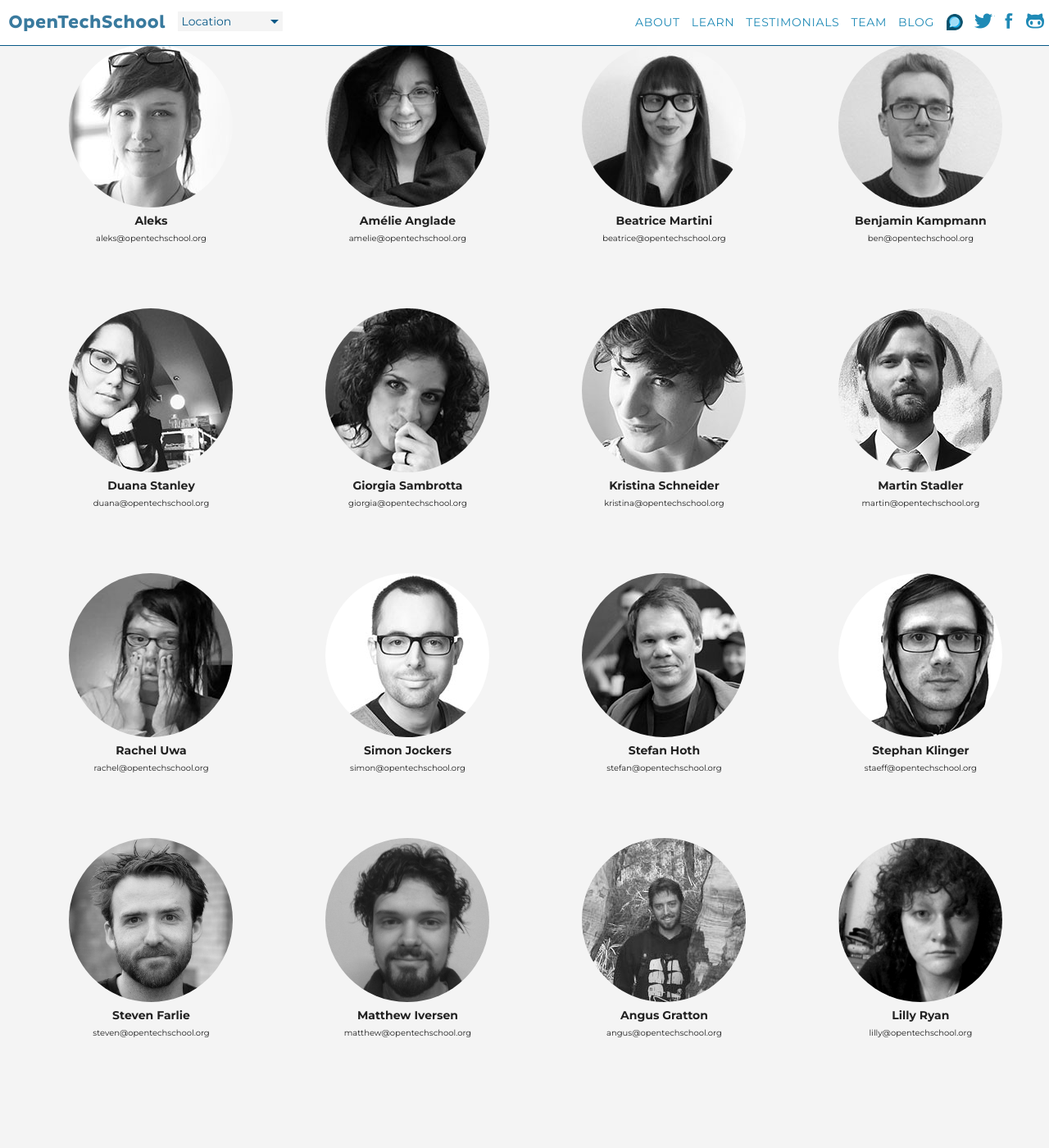
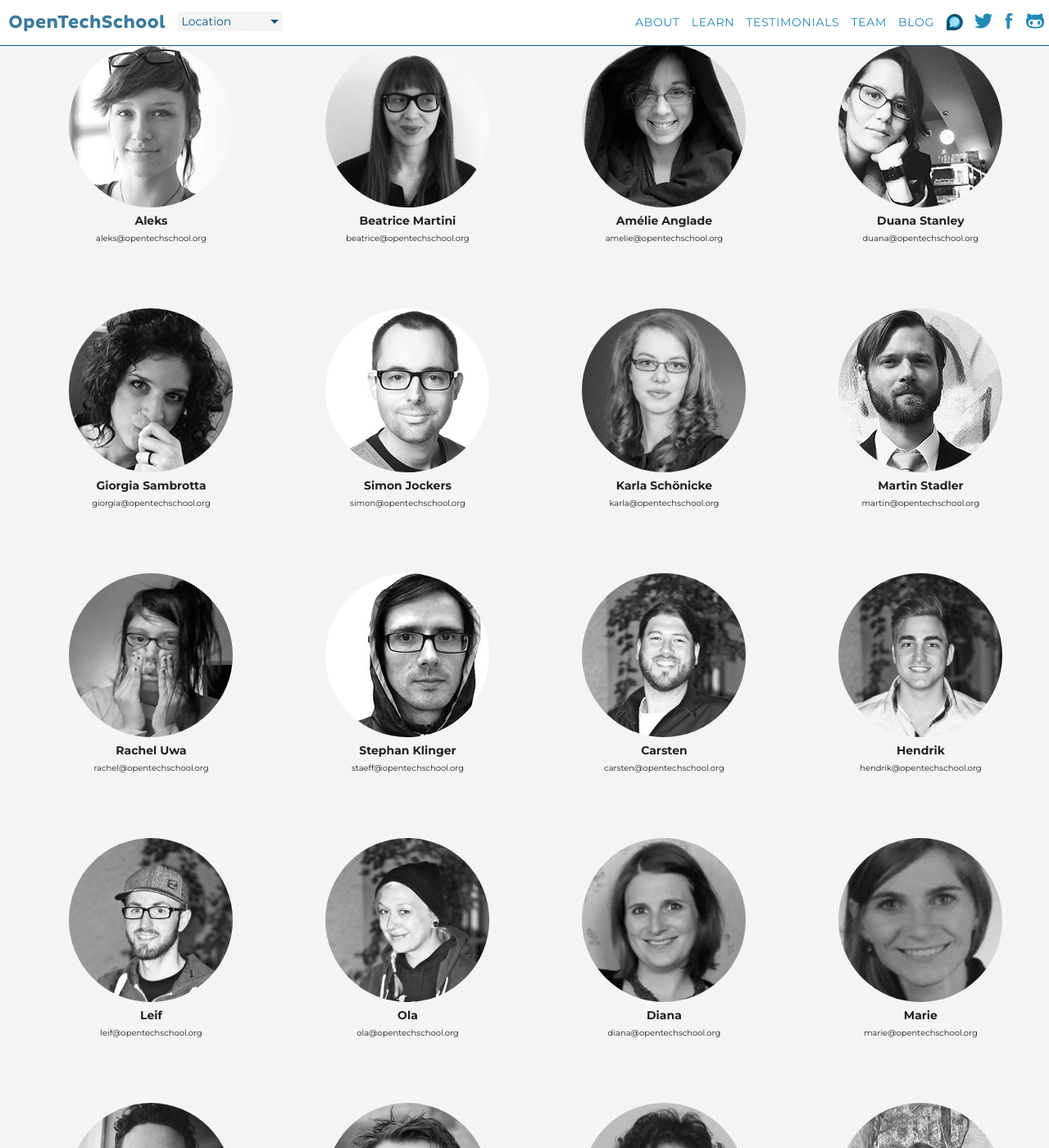
Before and after one commit to OpenTechSchool/www.opentechschool.org, a Jekyll site: the page built from team.html, in a window 1280 px wide and 1400 px high, scrolled down 846 px. Shown: the whole window at 82% size. Built offline with Jekyll 4.4.1, drawn with Linux system fonts in a browser that asks for light colours; nearby versions of some CDN libraries; some of the changed text lies outside the part shown.

Commit message:
Use site.members to include the whole OTS Team!

```diff
--- a/team.html
+++ b/team.html
@@ -7,101 +7,15 @@ title: Team
   <div class="container container_wide">
 
    <ul class="float_list float_list_4 team_list">
-      <li class="member">
-        <img src="{{site.baseurl}}images/team/aleks.jpg">
-        <h3>Aleks</h3>
-        <p>aleks@opentechschool.org</p>
-      </li>
-
-      <li class="member">
-        <img src="{{site.baseurl}}images/team/amelie.jpg">
-        <h3>Amélie Anglade</h3>
-        <p>amelie@opentechschool.org</p>
-      </li>
-
-      <li class="member">
-        <img src="{{site.baseurl}}images/team/beatrice.jpg">
-        <h3>Beatrice Martini</h3>
-        <p>beatrice@opentechschool.org</p>
-      </li>
-
-      <li class="member">
-        <img src="{{site.baseurl}}images/team/ben.jpg">
-        <h3>Benjamin Kampmann</h3>
-        <p>ben@opentechschool.org</p>
-      </li>
-
-        <li class="member">
-        <img src="{{site.baseurl}}images/team/duana.jpg">
-        <h3>Duana Stanley</h3>
-        <p>duana@opentechschool.org</p>
-      </li>
-
-      <li class="member">
-        <img src="{{site.baseurl}}images/team/giorgia.jpg">
-        <h3>Giorgia Sambrotta</h3>
-        <p>giorgia@opentechschool.org</p>
-      </li>
-
-      <li class="member">
-        <img src="{{site.baseurl}}images/team/kristina.jpg">
-        <h3>Kristina Schneider</h3>
-        <p>kristina@opentechschool.org</p>
-      </li>
-
-      <li class="member">
-        <img src="{{site.baseurl}}images/team/martin.jpg">
-        <h3>Martin Stadler</h3>
-        <p>martin@opentechschool.org</p>
-      </li>
-
-      <li class="member">
-        <img src="{{site.baseurl}}images/team/rachel.jpg">
-        <h3>Rachel Uwa</h3>
-        <p>rachel@opentechschool.org</p>
-      </li>
-
-      <li class="member">
-        <img src="{{site.baseurl}}images/team/simon.jpg">
-        <h3>Simon Jockers</h3>
-        <p>simon@opentechschool.org</p>
-      </li>
-
-      <li class="member">
-        <img src="{{site.baseurl}}images/team/stefan.jpg">
-        <h3>Stefan Hoth</h3>
-        <p>stefan@opentechschool.org</p>
-      </li>
-
-      <li class="member">
-        <img src="{{site.baseurl}}images/team/stephan.jpg">
-        <h3>Stephan Klinger</h3>
-        <p>staeff@opentechschool.org</p>
-      </li>
-
-      <li class="member">
-        <img src="{{site.baseurl}}images/team/steven.jpg">
-        <h3>Steven Farlie</h3>
-        <p>steven@opentechschool.org</p>
-      </li>
-
-      <li class="member">
-        <img src="{{site.baseurl}}images/team/matthew.jpg">
-        <h3>Matthew Iversen</h3>
-        <p>matthew@opentechschool.org</p>
-      </li>
-
-      <li class="member">
-        <img src="{{site.baseurl}}images/team/angus.jpg">
-        <h3>Angus Gratton</h3>
-        <p>angus@opentechschool.org</p>
-      </li>
-
-      <li class="member">
-        <img src="{{site.baseurl}}images/team/lilly.jpg">
-        <h3>Lilly Ryan</h3>
-        <p>lilly@opentechschool.org</p>
-      </li>
+   {% for city in site.members %}
+     {% for member in city[1] %}
+     <li class="member">
+       <img src="{{site.baseurl}}images/team/{{member.img}}" alt="{{member.name}}">
+       <h3>{{member.name}}</h3>
+       <p>{{member.email}}</p>
+     </li>
+     {% endfor %}
+   {% endfor %}
    </ul>
 
   </div>
```
